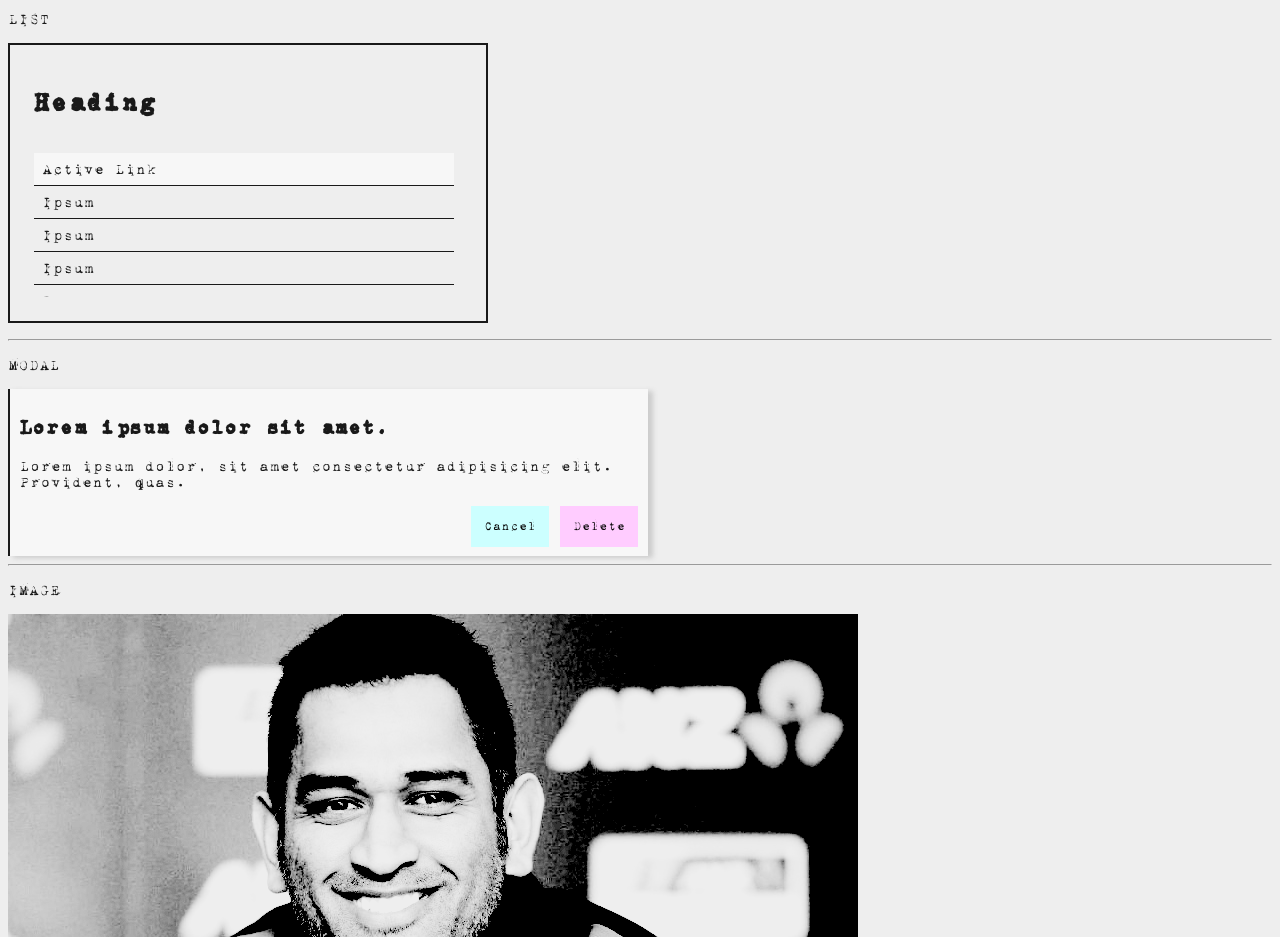
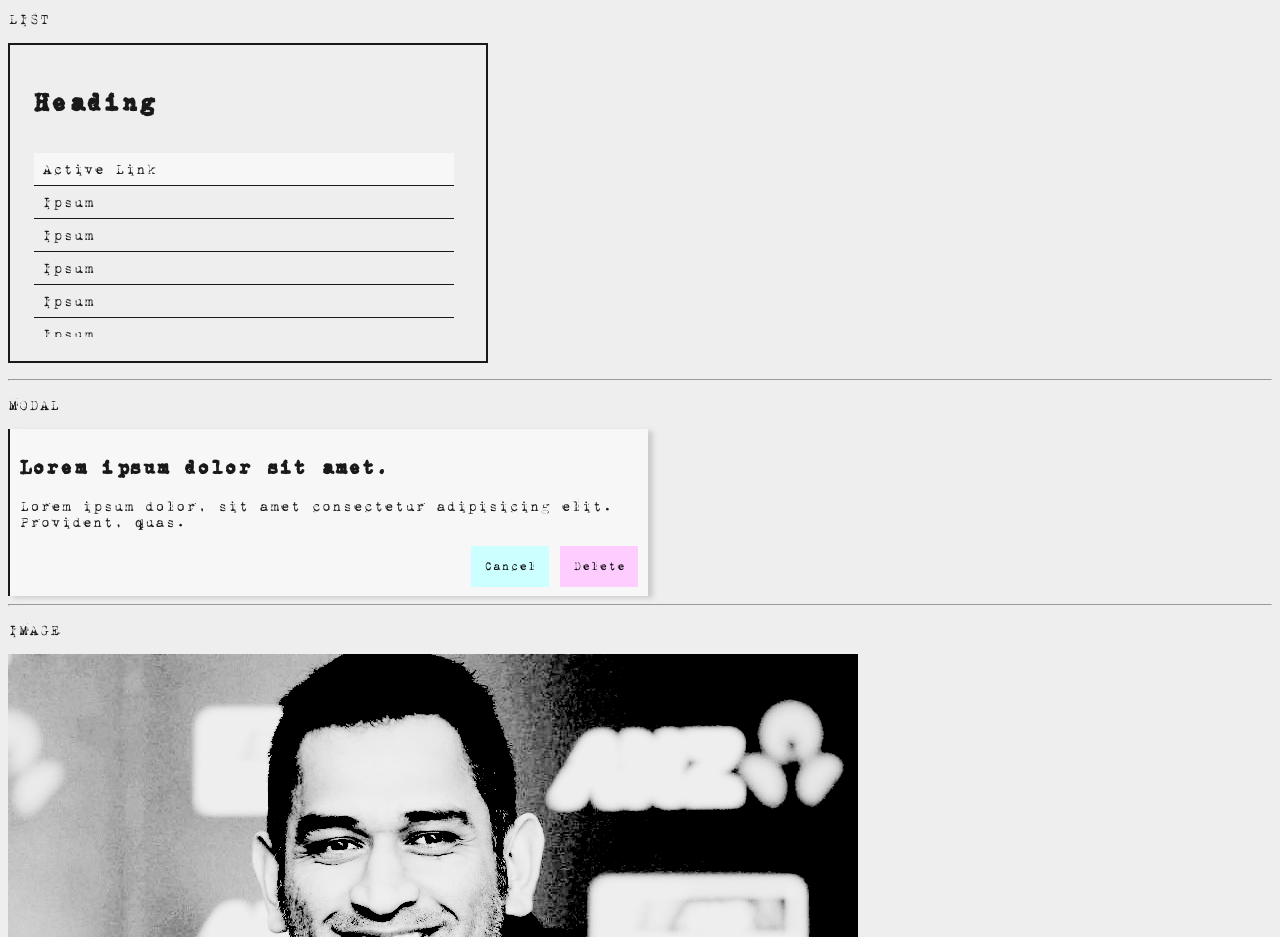
Before and after one commit to minku-singh/khabar.css, a plain HTML site: page index.html in a window 1280 px wide. Shown: the part 1840-2777 px from the top of the page. Drawn offline with Linux system fonts and the light colour scheme.

Commit message:
ref: list

```diff
--- a/style.css
+++ b/style.css
@@ -383,7 +383,7 @@ nav .list{
 .list-body{
     padding: 1em 0;
     padding-right: 0.5em;
-    max-height: 10em;
+    max-height: 15em;
     overflow-y: auto;
 }
 .list a{
```
